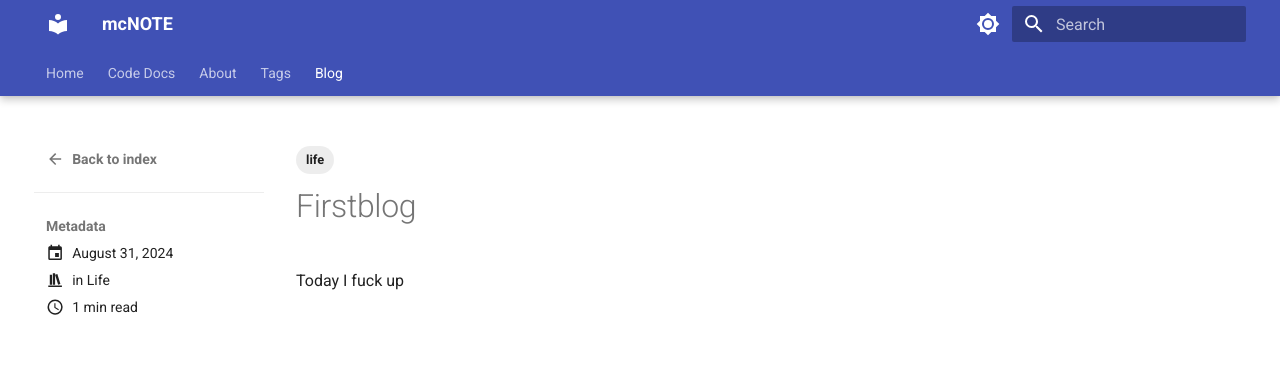
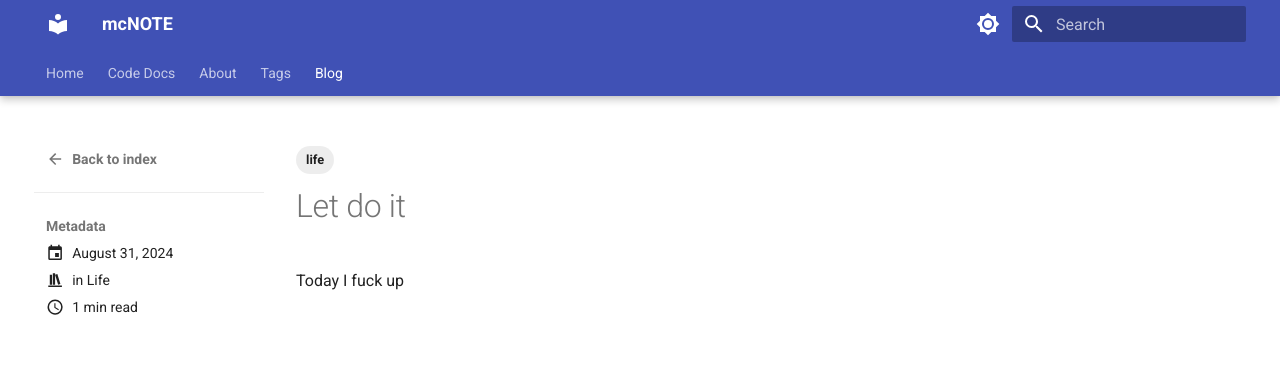
Before and after one commit to MC115-UIT/mcnote, an MkDocs documentation site: the page built from docs/blog/posts/firstblog.md, in a window 1280 px wide. Shown: the top 383 px of the page. Built offline with MkDocs 1.6.1 and Material for MkDocs 9.7.7, drawn with Linux system fonts in a browser that asks for light colours.

Commit message:
added title

```diff
--- a/docs/blog/posts/firstblog.md
+++ b/docs/blog/posts/firstblog.md
@@ -6,4 +6,5 @@ tags:
     - life
 ---
 
+# Let do it
 Today I fuck up
```
